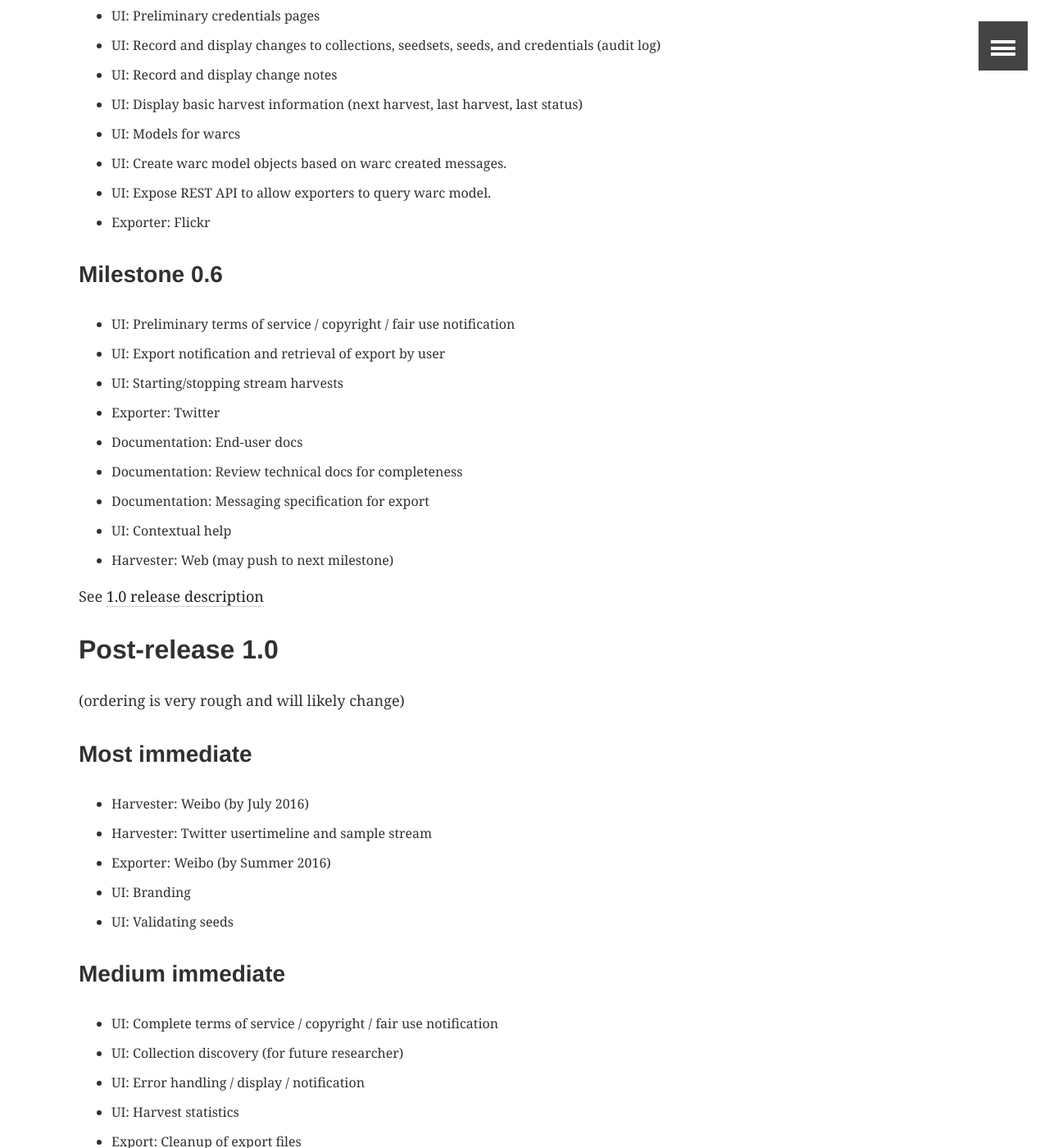
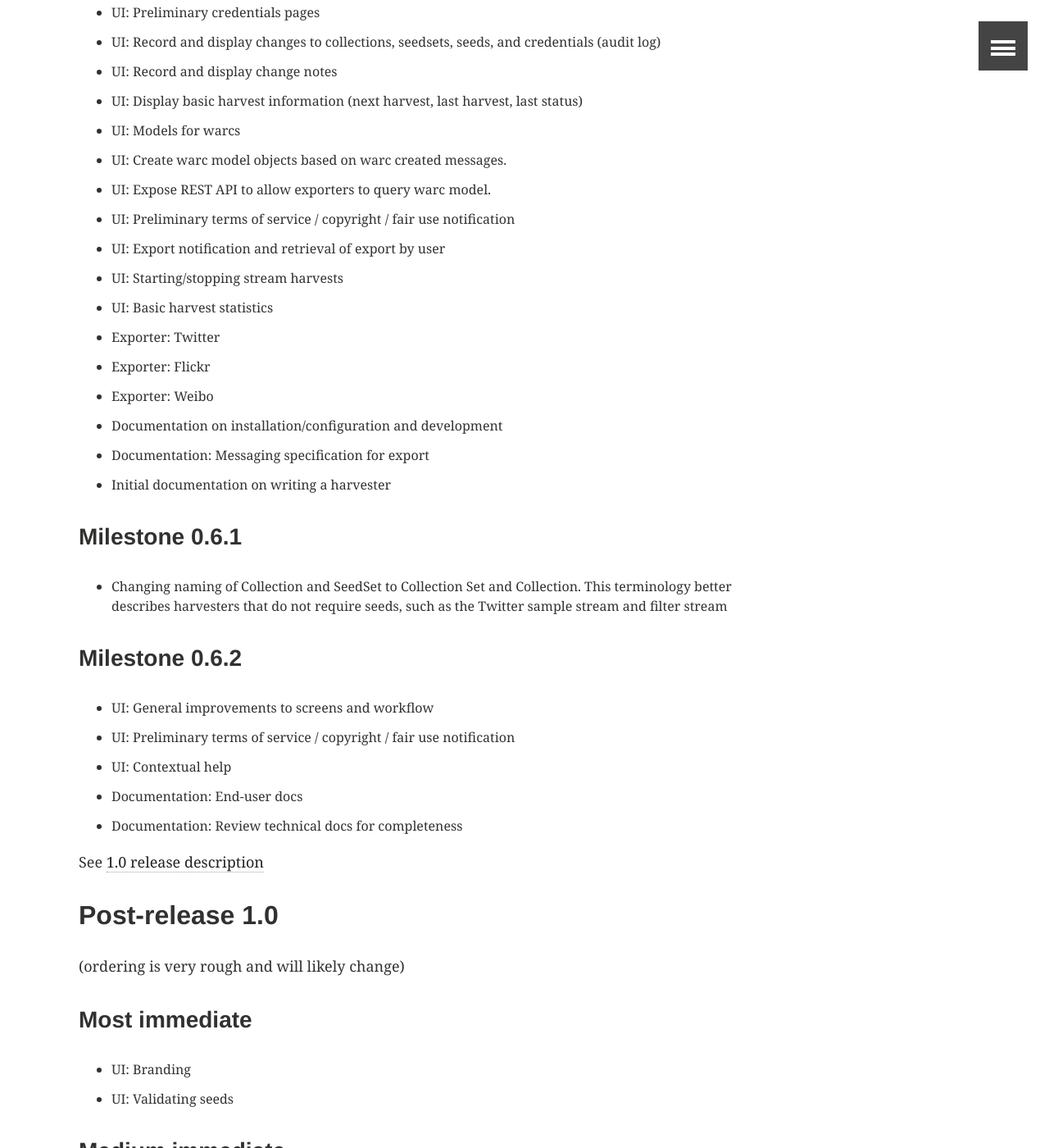
Before and after one commit to gwu-libraries/sfm-ui, a Jekyll site: the page built from about/roadmap.md, in a window 1280 px wide and 1400 px high, scrolled down 1023 px. Shown: the whole window at 82% size. Built offline with Jekyll 4.4.1, drawn with Linux system fonts in a browser that asks for light colours; comment, search, counter and statistics services are not loaded; some of the changed text lies outside the part shown.

Commit message:
updating roadmap

```diff
--- a/about/roadmap.md
+++ b/about/roadmap.md
@@ -8,25 +8,24 @@
 ads: false
 ---
 
-(as of February 2016)
+(as of May 2016)
 
 ## Pre-release 1.0
 
-### Completed development includes:
+### Completed development, up through milestone 0.6.0 (see [release notes](https://github.com/gwu-libraries/sfm-ui/releases)), includes:
 * Models for collections, seedsets, seeds, credentials, harvests, users, and groups
 * Support for harvesting to WARCs
 * Harvester: Twitter filter
 * Harvester: Twitter search
+* Harvester: Twitter usertimeline and sample stream
 * Harvester: Flickr user
+* Harvester: Web
+* Harvester: Sina Weibo
 * Docker deployment
 * Schedule and publish harvest request messages
 * Update harvest based on harvest response messages
 * Initial collection and seedset pages
-* Documentation on installation/configuration and development
-* Initial documentation on writing a harvester
 * Messaging specification for harvesting
-
-### Milestone 0.5
 * UI: Complete collection, seedset, seeds pages
 * UI: Request export of seedset
 * UI: Preliminary credentials pages
@@ -36,18 +35,27 @@
 * UI: Models for warcs
 * UI: Create warc model objects based on warc created messages.
 * UI: Expose REST API to allow exporters to query warc model.
-* Exporter: Flickr
-
-### Milestone 0.6
 * UI: Preliminary terms of service / copyright / fair use notification
 * UI: Export notification and retrieval of export by user
 * UI: Starting/stopping stream harvests
+* UI: Basic harvest statistics
 * Exporter: Twitter
+* Exporter: Flickr
+* Exporter: Weibo
+* Documentation on installation/configuration and development
+* Documentation: Messaging specification for export
+* Initial documentation on writing a harvester
+
+### Milestone 0.6.1
+* Changing naming of Collection and SeedSet to Collection Set and Collection. This terminology better describes harvesters that do not require seeds, such as
+ the Twitter sample stream and filter stream
+
+### Milestone 0.6.2
+* UI: General improvements to screens and workflow
+* UI: Preliminary terms of service / copyright / fair use notification
+* UI: Contextual help
 * Documentation: End-user docs
 * Documentation: Review technical docs for completeness
-* Documentation: Messaging specification for export
-* UI: Contextual help
-* Harvester: Web (may push to next milestone)
 
 See [1.0 release description]({{ site.github.url }}/about/1-0-release)
 
@@ -55,9 +63,6 @@
 (ordering is very rough and will likely change)
 
 ### Most immediate
-* Harvester: Weibo (by July 2016)
-* Harvester: Twitter usertimeline and sample stream
-* Exporter: Weibo (by Summer 2016)
 * UI: Branding
 * UI: Validating seeds
 
```
Also changed, not shown: other parts of about/roadmap.md (+3 -3 lines).
